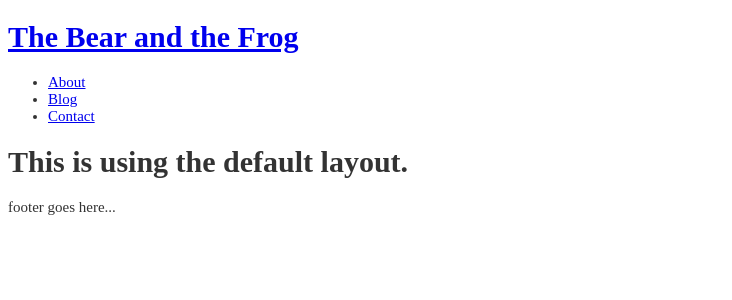
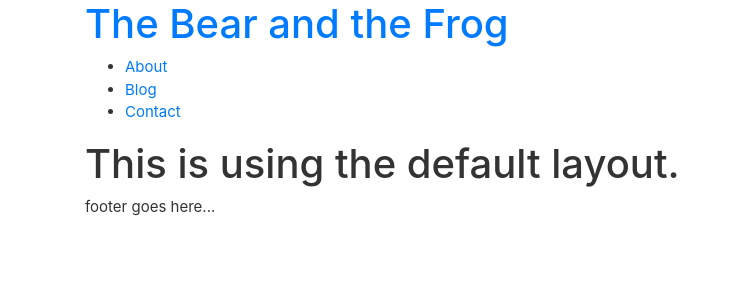
Before and after one commit to SevenZeroThree/The-Bear-and-the-Frog, a Jekyll site: the page built from index.html, in a window 1280 px wide. Shown: the top 300 px of the page, without its empty margins (0-732 px from the left). Built offline with Jekyll 4.4.1, drawn with Linux system fonts in a browser that asks for light colours; the list of posts is cut into pages by our own code.

Commit message:
include bootstrap

```diff
--- a/_layouts/default.html
+++ b/_layouts/default.html
@@ -11,6 +11,7 @@
 	<meta name="MobileOptimized" content="320">
 	<meta name="viewport" content="width=device-width, initial-scale=1">
 
+	<link rel="stylesheet" href="https://maxcdn.bootstrapcdn.com/bootstrap/4.0.0-beta.2/css/bootstrap.min.css" integrity="sha384-PsH8R72JQ3SOdhVi3uxftmaW6Vc51MKb0q5P2rRUpPvrszuE4W1povHYgTpBfshb" crossorigin="anonymous">
 	<link rel="stylesheet" href="{{ site.baseurl }}/content/styles.css" />
 
 	<link href="{{ site.subscribe_rss }}" rel="alternate" title="{{site.title}}" type="application/atom+xml">
```
